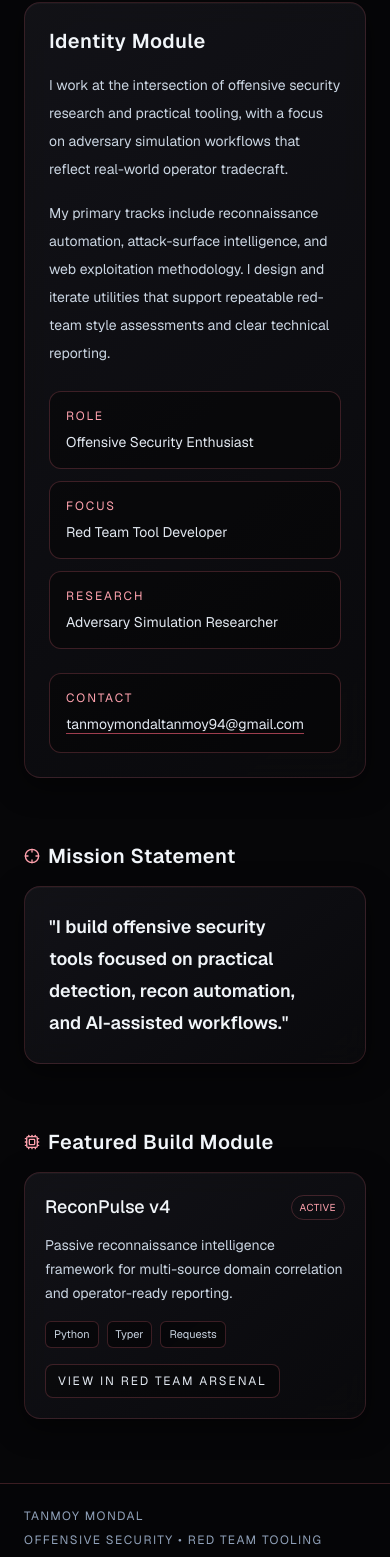
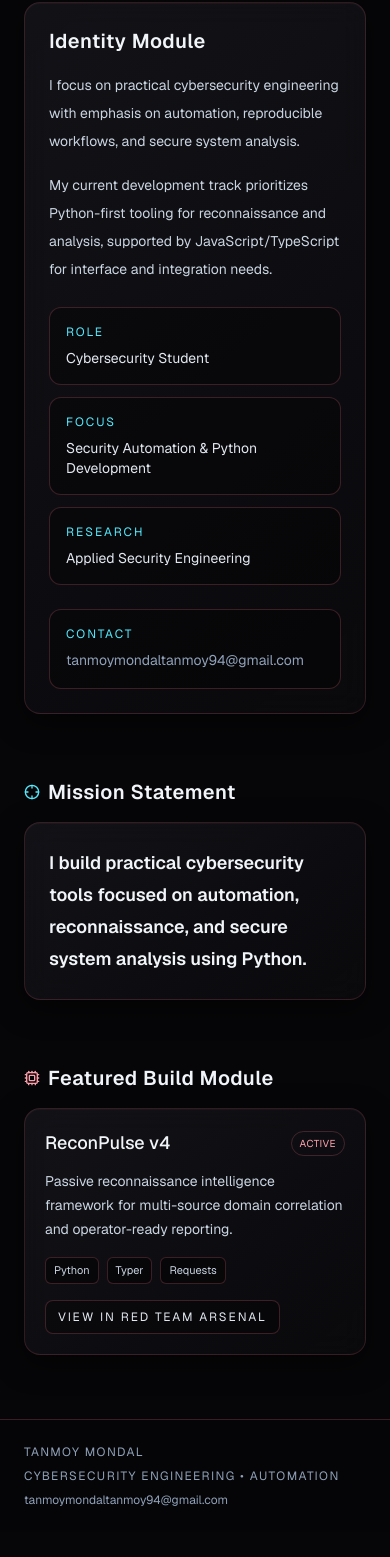
Before and after one commit to SYCO7/PORTFOLIO_SYCO, a Next.js app: page / in a window 390 px wide. Shown: the part 1104-2661 px from the top of the page. After the commit the page ends 2636 px from the top, so only its background shows below. Built offline with nearby package versions, Linux system fonts and the light colour scheme; no server answers.

Commit message:
Portfolio update: branding & stack correction

```diff
--- a/app/components/About.tsx
+++ b/app/components/About.tsx
@@ -18,36 +18,35 @@ export default function About() {
 
       <div className="mt-4 space-y-4 text-sm leading-7 text-slate-300 md:text-base">
         <p>
-          I work at the intersection of offensive security research and practical tooling, with a focus on adversary
-          simulation workflows that reflect real-world operator tradecraft.
+          I focus on practical cybersecurity engineering with emphasis on automation, reproducible workflows, and
+          secure system analysis.
         </p>
         <p>
-          My primary tracks include reconnaissance automation, attack-surface intelligence, and web exploitation
-          methodology. I design and iterate utilities that support repeatable red-team style assessments and clear
-          technical reporting.
+          My current development track prioritizes Python-first tooling for reconnaissance and analysis, supported by
+          JavaScript/TypeScript for interface and integration needs.
         </p>
       </div>
 
       <div className="mt-6 grid gap-3 md:grid-cols-3">
         <article className="rounded-xl border border-border/70 bg-black/35 p-4">
-          <h3 className="text-xs uppercase tracking-[0.16em] text-rose-300">Role</h3>
-          <p className="mt-2 text-sm text-slate-200">Offensive Security Enthusiast</p>
+          <h3 className="text-xs uppercase tracking-[0.16em] text-cyan-300">Role</h3>
+          <p className="mt-2 text-sm text-slate-200">Cybersecurity Student</p>
         </article>
         <article className="rounded-xl border border-border/70 bg-black/35 p-4">
-          <h3 className="text-xs uppercase tracking-[0.16em] text-rose-300">Focus</h3>
-          <p className="mt-2 text-sm text-slate-200">Red Team Tool Developer</p>
+          <h3 className="text-xs uppercase tracking-[0.16em] text-cyan-300">Focus</h3>
+          <p className="mt-2 text-sm text-slate-200">Security Automation &amp; Python Development</p>
         </article>
         <article className="rounded-xl border border-border/70 bg-black/35 p-4">
-          <h3 className="text-xs uppercase tracking-[0.16em] text-rose-300">Research</h3>
-          <p className="mt-2 text-sm text-slate-200">Adversary Simulation Researcher</p>
+          <h3 className="text-xs uppercase tracking-[0.16em] text-cyan-300">Research</h3>
+          <p className="mt-2 text-sm text-slate-200">Applied Security Engineering</p>
         </article>
       </div>
 
       <div className="mt-6 rounded-xl border border-border/70 bg-black/35 p-4">
-        <h3 className="text-xs uppercase tracking-[0.16em] text-rose-300">Contact</h3>
+        <h3 className="text-xs uppercase tracking-[0.16em] text-cyan-300">Contact</h3>
         <a
           href="mailto:tanmoymondaltanmoy94@gmail.com"
-          className="mt-2 inline-block text-sm text-slate-200 underline decoration-rose-400/60 underline-offset-4 transition-colors hover:text-rose-200"
+          className="mt-2 inline-block text-sm text-slate-400 transition-colors hover:text-cyan-300"
         >
           tanmoymondaltanmoy94@gmail.com
         </a>
--- a/app/components/Footer.tsx
+++ b/app/components/Footer.tsx
@@ -5,10 +5,10 @@ export default function Footer() {
     <footer className="relative z-10 border-t border-border/70 bg-background/70 py-6 backdrop-blur-md">
       <div className="mx-auto flex w-full max-w-5xl flex-col items-start justify-between gap-2 px-6 text-xs uppercase tracking-[0.12em] text-slate-400 md:flex-row md:px-10">
         <p>{profile.name}</p>
-        <p>Offensive Security • Red Team Tooling</p>
+        <p>Cybersecurity Engineering • Automation</p>
         <a
           href="mailto:tanmoymondaltanmoy94@gmail.com"
-          className="normal-case tracking-normal text-slate-300 underline decoration-rose-400/60 underline-offset-4 transition-colors hover:text-rose-200"
+          className="normal-case tracking-normal text-slate-400 transition-colors hover:text-cyan-300"
         >
           tanmoymondaltanmoy94@gmail.com
         </a>
--- a/app/components/MissionStatement.tsx
+++ b/app/components/MissionStatement.tsx
@@ -14,15 +14,15 @@ export default function MissionStatement() {
       viewport={{ once: true, amount: 0.25 }}
       className="space-y-4"
     >
-      <div className="flex items-center gap-2 text-rose-300">
+      <div className="flex items-center gap-2 text-cyan-300">
         <Crosshair className="h-4 w-4" />
         <h2 className="text-xl font-semibold tracking-wide text-slate-100 md:text-2xl">Mission Statement</h2>
       </div>
 
       <article className="glass-panel rounded-2xl border border-border/70 p-6 transition-all duration-300 hover:border-cyan-400/35">
         <p className="text-balance text-lg font-semibold leading-8 text-slate-100 md:text-xl">
-          &quot;I build offensive security tools focused on practical detection, recon automation, and AI-assisted
-          workflows.&quot;
+          I build practical cybersecurity tools focused on automation, reconnaissance, and secure system analysis
+          using Python.
         </p>
       </article>
     </motion.section>
--- a/app/projects-lab/page.tsx
+++ b/app/projects-lab/page.tsx
@@ -10,8 +10,8 @@ import { projectsLabData } from "@/data/projects";
 export default function ProjectsLabPage() {
   return (
     <div className="relative min-h-screen overflow-hidden">
-      <div className="pointer-events-none absolute inset-0 z-0 bg-[radial-gradient(circle_at_top,rgba(34,211,238,0.08),transparent_42%),radial-gradient(circle_at_bottom,rgba(251,113,133,0.12),transparent_50%)]" />
-      <div className="pointer-events-none absolute inset-0 z-0 bg-[linear-gradient(to_right,rgba(251,113,133,0.08)_1px,transparent_1px),linear-gradient(to_bottom,rgba(251,113,133,0.08)_1px,transparent_1px)] bg-size-[44px_44px]" />
+      <div className="pointer-events-none absolute inset-0 z-0 bg-[radial-gradient(circle_at_top,rgba(34,211,238,0.08),transparent_42%),radial-gradient(circle_at_bottom,rgba(148,163,184,0.08),transparent_50%)]" />
+      <div className="pointer-events-none absolute inset-0 z-0 bg-[linear-gradient(to_right,rgba(148,163,184,0.08)_1px,transparent_1px),linear-gradient(to_bottom,rgba(148,163,184,0.08)_1px,transparent_1px)] bg-size-[44px_44px]" />
 
       <Navbar />
 
@@ -22,12 +22,9 @@ export default function ProjectsLabPage() {
         className="relative z-10 mx-auto w-full max-w-6xl px-6 pb-16 pt-28 md:px-10"
       >
         <section className="mb-10 space-y-4">
-          <span className="inline-flex rounded-full border border-cyan-400/40 bg-cyan-400/10 px-3 py-1 text-xs uppercase tracking-[0.18em] text-cyan-300">
-            Offensive Tooling Portfolio
-          </span>
-          <h1 className="text-4xl font-bold tracking-tight text-slate-100 md:text-5xl">Red Team Arsenal</h1>
+          <h1 className="text-4xl font-bold tracking-tight text-slate-100 md:text-5xl">Projects</h1>
           <p className="max-w-2xl text-sm text-slate-300 md:text-base">
-            Offensive security tooling engineered for real-world adversary simulation.
+            Selected security engineering and automation projects.
           </p>
         </section>
 
--- a/data/projects.ts
+++ b/data/projects.ts
@@ -26,11 +26,11 @@ export const projectsLabData: ProjectLabItem[] = [
       "Passive reconnaissance CLI framework for domain intelligence collection, correlation, and operator-ready reporting.",
     githubLink: "https://github.com/SYCO7/ReconPulse",
     screenshotImage: "/projects/reconpulse.svg",
-    techStack: ["Python", "Typer", "Requests", "Rich", "JSON"],
+    techStack: ["Python (Primary)", "Typer", "Requests", "JavaScript / TypeScript (Secondary)", "Rich"],
     categoryTag: "Offensive Security",
     statusBadge: "Active",
     typeTag: "CLI Tool",
-    languageTag: "Python",
+    languageTag: "Python (Primary)",
     keyFeatures: [
       "Passive subdomain and DNS intelligence aggregation from multi-source feeds",
       "Enrichment pipeline for WHOIS, ASN, and service metadata correlation",
@@ -45,11 +45,11 @@ export const projectsLabData: ProjectLabItem[] = [
     shortTagline: "Web attack-surface mapping utility for structured offensive testing and remediation tracking.",
     githubLink: "https://github.com/username/owasp-trail-mapper",
     screenshotImage: "/projects/owasp-trail.svg",
-    techStack: ["Next.js", "Tailwind", "Zod"],
+    techStack: ["Python (Primary)", "JavaScript / TypeScript (Secondary)", "Next.js", "Zod"],
     categoryTag: "Red Team",
     statusBadge: "Active",
     typeTag: "Assessment Tool",
-    languageTag: "TypeScript",
+    languageTag: "JavaScript / TypeScript (Secondary)",
     keyFeatures: [
       "Engagement-oriented endpoint mapping with scoped test-note workflows",
       "Operator-friendly remediation trail support for post-assessment reporting",
@@ -61,11 +61,11 @@ export const projectsLabData: ProjectLabItem[] = [
     shortTagline: "Controlled command-injection validation lab for offensive payload testing and exploit analysis.",
     githubLink: "https://github.com/username/shellsafe-lab",
     screenshotImage: "/projects/shellsafe.svg",
-    techStack: ["Node.js", "Express", "Docker"],
+    techStack: ["Python (Primary)", "JavaScript / TypeScript (Secondary)", "Express", "Docker"],
     categoryTag: "Offensive Security",
     statusBadge: "Research",
     typeTag: "Lab Environment",
-    languageTag: "JavaScript",
+    languageTag: "JavaScript / TypeScript (Secondary)",
     keyFeatures: [
       "Isolated target surfaces for command injection payload experimentation",
       "Repeatable exploit scenarios for adversary simulation research",
--- a/lib/portfolio-data.ts
+++ b/lib/portfolio-data.ts
@@ -1,7 +1,7 @@
 export const navItems = [
   { label: "Home", href: "/" },
   { label: "About", href: "/#about" },
-  { label: "Red Team Arsenal", href: "/projects-lab" },
+  { label: "Projects", href: "/projects-lab" },
   { label: "Profile", href: "/profile" },
 ];
 
```
